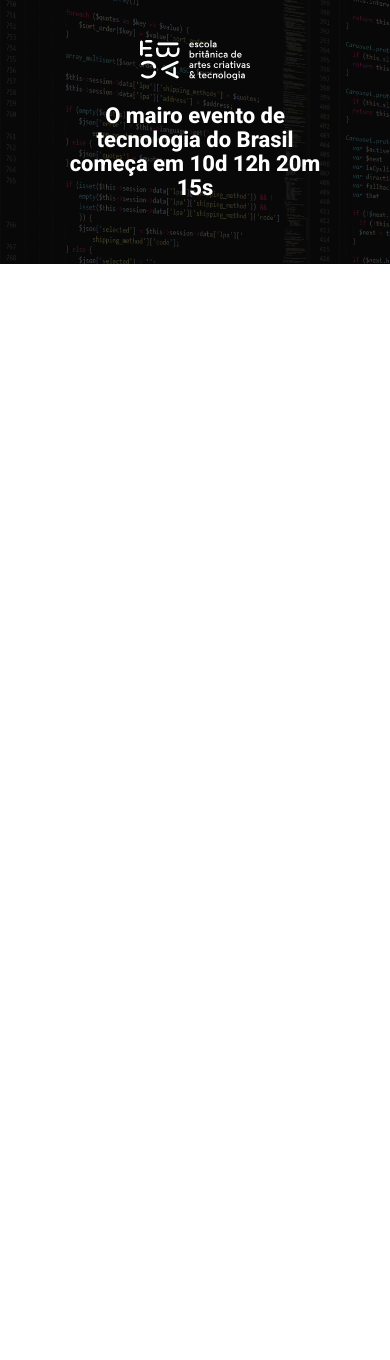
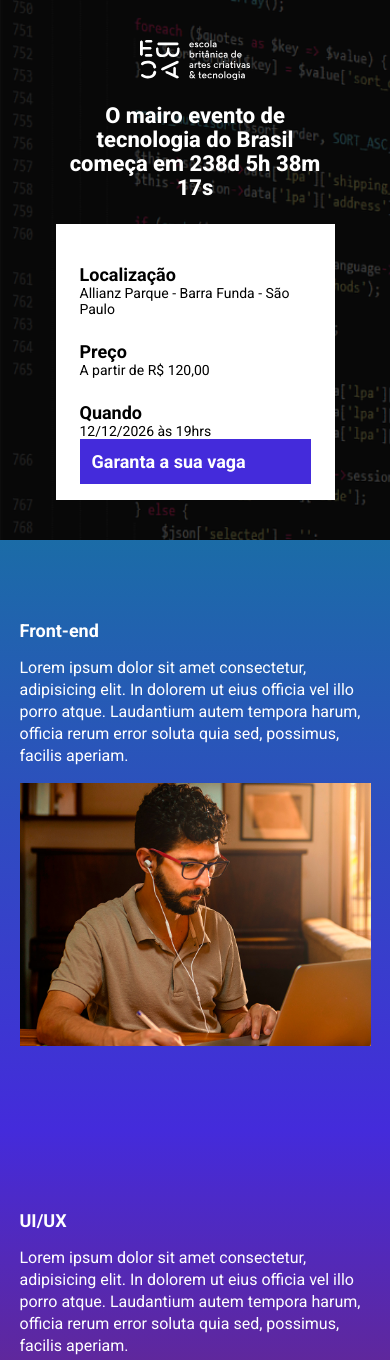
Before and after one commit to theSpanholi/ebac_talks, a website built with Parcel: page src/index.html in a window 390 px wide. Shown: the top 1360 px of the page. Before the commit the page ends 844 px from the top, so only its background shows below. Built offline with nearby package versions, Linux system fonts and the light colour scheme.

Commit message:
Criando a contagem regressiva

```diff
--- a/package.json
+++ b/package.json
@@ -4,6 +4,7 @@
   "description": "",
   "scripts": {
     "dev": "parcel src/index.html",
+    "build": "parcel build src/index.html",
     "test": "echo \"Error: no test specified\" && exit 1"
   },
   "keywords": [],
--- a/src/index.html
+++ b/src/index.html
@@ -8,17 +8,82 @@
     <link rel="preconnect" href="https://fonts.gstatic.com" crossorigin>
     <link href="https://fonts.googleapis.com/css2?family=Roboto:ital,wght@0,100..900;1,100..900&display=swap" rel="stylesheet">
     <link rel="stylesheet" href="styles/main.scss">
+    <link rel="stylesheet" href="https://unpkg.com/aos@next/dist/aos.css" />
 </head>
 <body>
     <header class="hero">
         <div class="container">
             <img class="hero__logo" src="./images/ebac_logo.svg" alt="EBAC"/>
             <p class="hero__text">
-                O mairo evento de tecnologia do Brasil começa em 10d 12h 20m 15s
+                O mairo evento de tecnologia do Brasil começa em <span id="contador"></span>
             </p>
+            <div class="infos-bar">
+                <ul class="infos-bar__infos">
+                    <li class="infos-bar__infos__item">
+                        <b>Localização</b>
+                        Allianz Parque - Barra Funda - São Paulo
+                    </li>
+                    <li class="infos-bar__infos__item">
+                        <b>Preço</b>
+                        A partir de R$ 120,00
+                    </li>
+                    <li class="infos-bar__infos__item">
+                        <b>Quando</b>
+                        12/12/2026 às 19hrs
+                    </li>
+                </ul>
+                <a href="#" class="button button--primary">
+                    Garanta a sua vaga
+                </a>
+            </div>
         </div>
     </header>
+    <section class="event event--frontend">
+        <div class="container" data-aos="fade-right">
+            <div class="event__details">
+                <h2 class="event__details__title">Front-end</h2>
+                <p class="event__details__description">
+                    Lorem ipsum dolor sit amet consectetur, adipisicing elit. In dolorem ut eius officia vel illo porro atque. Laudantium autem tempora harum, officia rerum error soluta quia sed, possimus, facilis aperiam.
+                </p>
+            </div>
+            <img class="event__image" src="./images/frontend.png" alt="Front-End">
+        </div>
+    </section>
+    <section class="event event--ui-ux event--image-left">
+        <div class="container" data-aos="fade-left">
+            <div class="event__details">
+                <h2 class="event__details__title">UI/UX</h2>
+                <p class="event__details__description">
+                    Lorem ipsum dolor sit amet consectetur, adipisicing elit. In dolorem ut eius officia vel illo porro atque. Laudantium autem tempora harum, officia rerum error soluta quia sed, possimus, facilis aperiam.
+                </p>
+            </div>
+            <img class="event__image" src="./images/frontend.png" alt="Front-End">
+        </div>
+    </section>
+    <section class="event event--data-science">
+        <div class="container" data-aos="fade-right">
+            <div class="event__details">
+                <h2 class="event__details__title">Data Science</h2>
+                <p class="event__details__description">
+                    Lorem ipsum dolor sit amet consectetur, adipisicing elit. In dolorem ut eius officia vel illo porro atque. Laudantium autem tempora harum, officia rerum error soluta quia sed, possimus, facilis aperiam.
+                </p>
+            </div>
+            <img class="event__image" src="./images/frontend.png" alt="Front-End">
+        </div>
+    </section>
+    <section class="event event--backend event--image-left">
+        <div class="container" data-aos="fade-left">
+            <div class="event__details">
+                <h2 class="event__details__title">Back-end</h2>
+                <p class="event__details__description">
+                    Lorem ipsum dolor sit amet consectetur, adipisicing elit. In dolorem ut eius officia vel illo porro atque. Laudantium autem tempora harum, officia rerum error soluta quia sed, possimus, facilis aperiam.
+                </p>
+            </div>
+            <img class="event__image" src="./images/frontend.png" alt="Front-End">
+        </div>
+    </section>
 
+    <script src="https://unpkg.com/aos@next/dist/aos.js"></script>
     <script src="./scripts/main.js"></script>
 </body>
 </html>
--- a/src/scripts/main.js
+++ b/src/scripts/main.js
@@ -0,0 +1,28 @@
+AOS.init();
+
+const dataDoEvento = new Date("Dec 12, 2026 19:00:00")
+const timeStampDoEvento = dataDoEvento.getTime();
+
+const contaAsHoras = setInterval(function() {
+    const agora = new Date();
+    const timeStampAtual = agora.getTime();
+
+    const distanciaAteOEvento = timeStampDoEvento - timeStampAtual;
+
+    const diaEmMs = 1000 * 60 * 60 * 24;
+    const horasEmMs = 1000 * 60 * 60;
+    const minutosEmMs = 1000 * 60;
+
+    const diasAteOEvento = Math.floor(distanciaAteOEvento / diaEmMs);
+    const horasAteOEvento = Math.floor((distanciaAteOEvento % diaEmMs) / horasEmMs);
+    const minutosAteOEvento = Math.floor((distanciaAteOEvento % horasEmMs) / minutosEmMs);
+    const segundosAteOEvento = Math.floor((distanciaAteOEvento % minutosEmMs) / 1000);
+
+    document.getElementById('contador').innerHTML = `${diasAteOEvento}d ${horasAteOEvento}h ${minutosAteOEvento}m ${segundosAteOEvento}s`;
+
+    if (distanciaAteOEvento < 0){
+        clearInterval(contaAsHoras);
+        document.getElementById('contador').innerHTML = 'Evento Expirado!'
+    }
+
+}, 1000);
--- /dev/null
+++ b/src/styles/_event.scss
@@ -0,0 +1,64 @@
+@use 'variables';
+
+.event {
+    padding: 80px 0;
+
+    &--frontend {
+        background-image: linear-gradient(variables.$blue1, variables.$blue2);
+    }
+
+    &--ui-ux {
+        background-image: linear-gradient(variables.$blue2, variables.$pink);
+    }
+
+    &--data-science {
+        background-image: linear-gradient(variables.$pink, variables.$yellow);
+    }
+
+    &--backend {
+        background-image: linear-gradient(variables.$yellow, variables.$pink);
+    }
+
+    &--image-left{
+        .container{
+            flex-direction: row-reverse;
+        }
+    }
+
+    .container{
+        display: flex;
+        gap: 40px;
+    }
+
+    &__image {
+        max-width: 360px;
+    }
+
+    &__details {
+
+        &__title {
+            font-size: 18px;
+            font-weight: bold;
+            margin-bottom: 16px;
+        }
+
+        &__description{
+            line-height: 22px;
+        }
+    }
+
+    @media (max-width:640px){
+        .container{
+            display: block;
+        }
+
+        &__image{
+            width: 100%;
+        }
+
+        &__details{
+            margin-right: 0;
+            margin-bottom: 16px;
+        }
+    }
+}
--- a/src/styles/_hero.scss
+++ b/src/styles/_hero.scss
@@ -1,3 +1,5 @@
+@use 'variables';
+
 .hero {
     padding-top: 64px;
     padding-bottom: 100px;
@@ -16,7 +18,7 @@
         left: 0;
         width: 100%;
         height: 100%;
-        background-color: #000;
+        background-color: variables.$secondaryTextColor;
         content: '';
         opacity: 0.7;
     }
--- /dev/null
+++ b/src/styles/_variables.scss
@@ -0,0 +1,8 @@
+$blue1 :#1b6ca7;
+$blue2 :#442bdb;
+$pink : #89223B;
+$yellow: #9c791d;
+$purple: #442bdb;
+
+$textColor:#fff;
+$secondaryTextColor:#000;
--- /dev/null
+++ b/src/styles/components/_buttons.scss
@@ -0,0 +1,25 @@
+@use '../variables';
+
+.button {
+    padding: 12px;
+    font-size:18px;
+    font-weight: bold;
+    text-decoration: none;
+    text-align: center;
+    white-space: nowrap;
+
+    &--primary{
+        color: #fff;
+        background-color: variables.$purple;
+    }
+
+    @media (max-width:640px){
+        display: block;
+        width: 100%;
+    }
+
+    @media (max-width: 1024px){
+        display: flex;
+        align-items: center;
+    }
+}
--- /dev/null
+++ b/src/styles/components/_infos_bar.scss
@@ -0,0 +1,42 @@
+@use '../variables';
+
+.infos-bar {
+    padding: 16px 24px;
+    background-color: variables.$textColor;
+    display: flex;
+    justify-content: space-between;
+
+    &__infos {
+        display:flex;
+        gap: 40px;
+
+        &__item {
+            font-size: 14px;
+            color: variables.$secondaryTextColor;
+
+            b {
+                color: variables.$secondaryTextColor;
+                font-size: 18px;
+                display: block;
+            }
+        }
+    }
+
+    @media (max-width:640px) {
+        display: block;
+
+        &__infos {
+            display: block;
+
+            &__item{
+                margin-top: 24px;
+            }
+        }
+    }
+
+    @media(max-width:1024px){
+        &__infos {
+            gap: 16px;
+        }
+    }
+}
--- a/src/styles/main.scss
+++ b/src/styles/main.scss
@@ -1,11 +1,16 @@
 @use 'hero';
+@use 'components/buttons';
+@use 'components/infos_bar';
+@use 'event';
+@use 'variables';
 
 * {
     margin:0;
     padding: 0;
     box-sizing: border-box;
     font-family: Roboto, sans-serif;
-    color:#fff;
+    color: variables.$textColor;
+    list-style: none;
 }
 
 .container {
```
